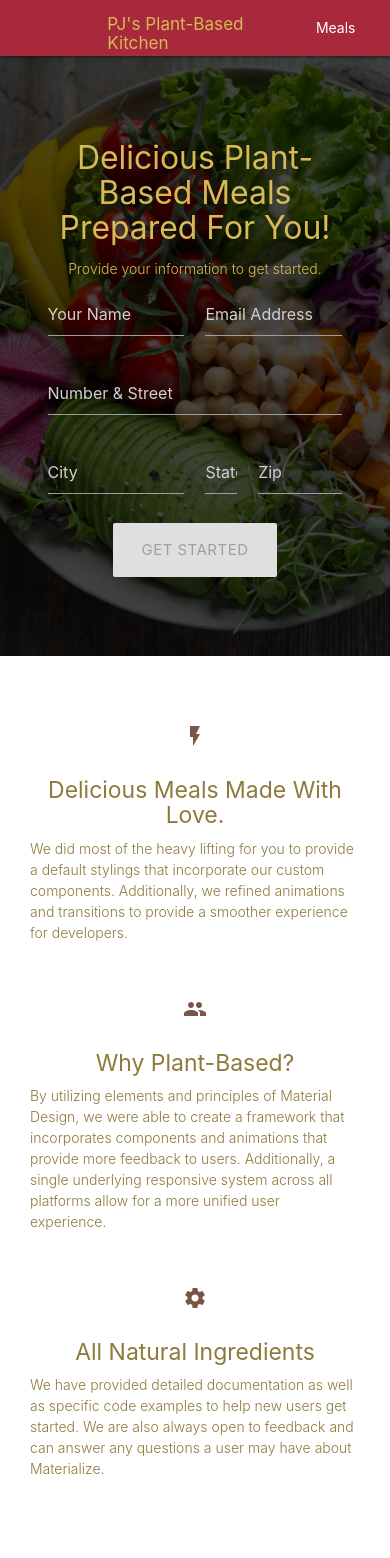
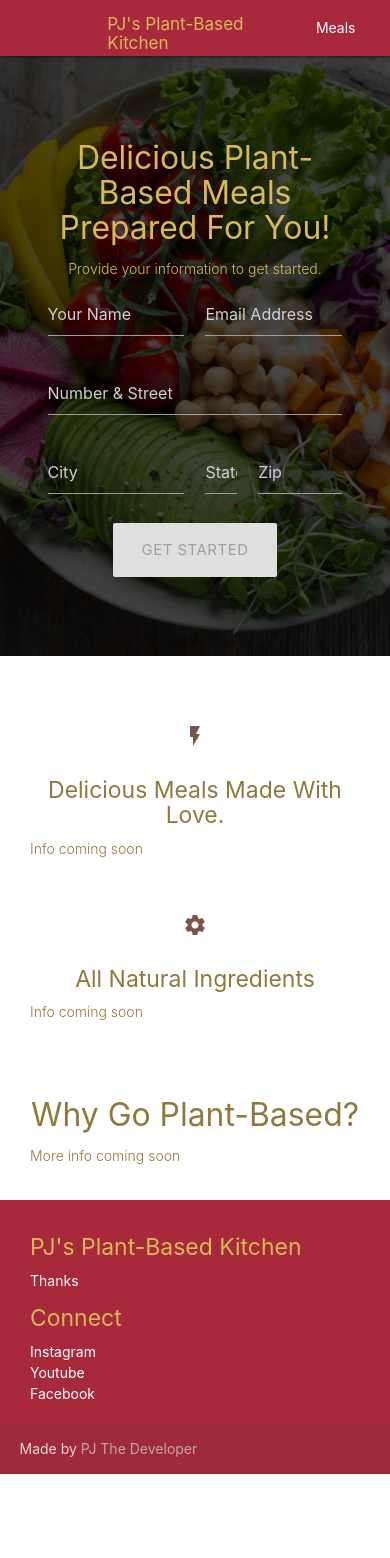
Before and after one commit to profhall/product-browser, a React (Create React App) app: page / in a window 390 px wide. Shown: the top 1558 px of the page. After the commit the page ends 1474 px from the top, so only its background shows below. Built offline with nearby package versions, Linux system fonts and the light colour scheme.

Commit message:
working version = need to update recipes and make live, nest thing to do is fix meals selection on small screens

```diff
--- a/package.json
+++ b/package.json
@@ -9,6 +9,7 @@
     "react-datepicker": "^2.10.1",
     "react-day-picker": "^7.4.0",
     "react-dom": "^16.12.0",
+    "react-modal": "^3.11.1",
     "react-scripts": "3.2.0",
     "react-slideshow-image": "^1.3.1",
     "reactjs-popup": "^1.5.0",
--- a/src/App.css
+++ b/src/App.css
@@ -1,6 +1,26 @@
+.Modal {
+  position: absolute;
+  top: 40px;
+  left: 40px;
+  right: 40px;
+  bottom: 40px;
+  width: 80%;
+  margin: auto;
+}
+
+.Overlay {
+  position: fixed;
+  top: 0;
+  left: 0;
+  right: 0;
+  bottom: 0;
+  background-color: rgba(0,0,0,.5);
+  z-index: 999;
+}
+
 
 .DayPicker-Months {
-    background-color: grey;
+    background-color: transparent;
 }
 .DayPickerInput{
 color: white;
--- a/src/App.js
+++ b/src/App.js
@@ -1,4 +1,4 @@
-import React, {useState} from 'react';
+import React, {useEffect,useState} from 'react';
 import logo from './logo.svg';
 import './App.css';
 import Navi from "./components/Header/Header"
@@ -18,14 +18,24 @@ const stuff = meals;
 function App() {
 
     const [chosenMeals, setMeals] = useState([]);
+    const [chosenSalads, setSalads] = useState([]);
     const [howManyMeals, getNumberOfMeals] = useState(0);
     const [mealViewOpen, ToggleMeals] = useState(false);
     const [confirmation, setConfirmation] = useState(false);
+    // const [allMeals, setAllMeals] = useState([]);
 
     const ToggleMealsView = (toToggle) =>{
         console.log("See Meals...")
         ToggleMeals(toToggle)
     };
+
+    let everything = []
+
+    useEffect(() => {
+        console.log(chosenMeals,chosenSalads);
+
+    }, [chosenSalads,chosenMeals]);
+
 
     const emailSelection = (chosenItems, userInfo) => {
         const Info = userInfo;
@@ -53,21 +63,31 @@ function App() {
     const addToFavs=(item)=> {
         // chosenItems.push(<li>{item.name}</li>)
 
-        let items = [];
+        let items = null;
+        let salads = null;
         console.log(chosenMeals.length , howManyMeals);
 
-        if (chosenMeals.length < howManyMeals){
+        if (chosenMeals.length < howManyMeals && item.type !== "salad"){
+            console.log("Entree Chosen");
+
             items = chosenMeals.concat(item.name);
+            // console.log(items)
             setMeals(items);
+
+
         }
-        if(item.type === "salad"){
-            console.log("Salad Chosen")
+        if(chosenSalads.length < Math.floor(howManyMeals/4) && item.type === "salad"){
+            console.log("Salad Chosen");
+            salads = chosenSalads.concat(item.name);
+            // console.log(items)
+            setSalads(salads);
+
         }
     };
     return (
         <TheApp>
             <Navi/>
-            <MainIntro confirmation={confirmation}  emailSelection={emailSelection} chosenMeals={chosenMeals} getNumberOfMeals={getNumberOfMeals} setMeals={setMeals} ToggleMeals={ToggleMealsView}/>
+            <MainIntro confirmation={confirmation}  emailSelection={emailSelection} chosenMeals={chosenMeals} getNumberOfMeals={getNumberOfMeals} setMeals={setMeals} chosenSalads={chosenSalads} setSalads={setSalads} ToggleMeals={ToggleMealsView}/>
             {mealViewOpen ?
               <Meals>{<Products addToFavs={addToFavs}/>}</Meals> : null}
             <MainInfo/>
--- a/src/components/Contact/Contact.js
+++ b/src/components/Contact/Contact.js
@@ -10,15 +10,10 @@ const Contact = () => {
                 <div className="row">
                     <div className="col s12 center">
                         <h3><i className="mdi-content-send brown-text"></i></h3>
-                        <h4>Contact Us</h4>
-                        <p className="left-align light">Lorem ipsum dolor sit amet, consectetur adipiscing elit.
-                            Nullam scelerisque id nunc nec volutpat. Etiam pellentesque tristique arcu, non consequat
-                            magna fermentum ac. Cras ut ultricies eros. Maecenas eros justo, ullamcorper a sapien id,
-                            viverra ultrices eros. Morbi sem neque, posuere et pretium eget, bibendum sollicitudin
-                            lacus. Aliquam eleifend sollicitudin diam, eu mattis nisl maximus sed. Nulla imperdiet
-                            semper molestie. Morbi massa odio, condimentum sed ipsum ac, gravida ultrices erat. Nullam
-                            eget dignissim mauris, non tristique erat. Vestibulum ante ipsum primis in faucibus orci
-                            luctus et ultrices posuere cubilia Curae;</p>
+                        <h4>Why Go Plant-Based?</h4>
+                        <p className="left-align light">
+                            More info coming soon
+                        </p>
                     </div>
                 </div>
 
--- a/src/components/Footer/Footer.js
+++ b/src/components/Footer/Footer.js
@@ -8,27 +8,24 @@ const Footer = () => {
             <div className="container">
                 <div className="row">
                     <div className="col l6 s12">
-                        <h5 className="white-text">PJ's Plant-Based Kitchen</h5>
-                        <p className="grey-text text-lighten-4">We are a team of college students working on this
-                            project like it's our full time job. Any amount would help support and continue
-                            development on this project and is greatly appreciated.</p>
+                        <h5>PJ's Plant-Based Kitchen</h5>
+                        <p className="grey-text text-lighten-4">Thanks</p>
 
 
                     </div>
                     <div className="col l3 s12">
                         <h5 >Connect</h5>
                         <ul>
-                            <li><a className="white-text" href="#!">Link 1</a></li>
-                            <li><a className="white-text" href="#!">Link 2</a></li>
-                            <li><a className="white-text" href="#!">Link 3</a></li>
-                            <li><a className="white-text" href="#!">Link 4</a></li>
+                            <li><a className="white-text" href="#!">Instagram</a></li>
+                            <li><a className="white-text" href="#!">Youtube</a></li>
+                            <li><a className="white-text" href="#!">Facebook</a></li>
                         </ul>
                     </div>
                 </div>
             </div>
             <div className="footer-copyright">
                 <div className="container">
-                    Made by <a className="brown-text text-lighten-3" href="http://materializecss.com">Materialize</a>
+                    Made by <a className="brown-text text-lighten-3" href="#">PJ The Developer</a>
                 </div>
             </div>
         </TheFooter>
--- a/src/components/InfoSection/InfoSection.js
+++ b/src/components/InfoSection/InfoSection.js
@@ -12,37 +12,21 @@ const Main = () => {
         <MainContent className="container">
             <div className="section">
                 <div className="row">
-                    <div className="col s12 m4">
+                    <div className="col s12 m6">
                         <div className="icon-block">
                             <h2 className="center brown-text"><i className="material-icons">flash_on</i></h2>
                             <h5 className="center">Delicious Meals Made With Love.</h5>
 
-                            <p className="light">We did most of the heavy lifting for you to provide a default stylings
-                                that incorporate our custom components. Additionally, we refined animations and
-                                transitions to provide a smoother experience for developers.</p>
+                            <p className="light">Info coming soon</p>
                         </div>
                     </div>
 
-                    <div className="col s12 m4">
-                        <div className="icon-block">
-                            <h2 className="center brown-text"><i className="material-icons">group</i></h2>
-                            <h5 className="center">Why Plant-Based?</h5>
-
-                            <p className="light">By utilizing elements and principles of Material Design, we were able
-                                to create a framework that incorporates components and animations that provide more
-                                feedback to users. Additionally, a single underlying responsive system across all
-                                platforms allow for a more unified user experience.</p>
-                        </div>
-                    </div>
-
-                    <div className="col s12 m4">
+                    <div className="col s12 m6">
                         <div className="icon-block">
                             <h2 className="center brown-text"><i className="material-icons">settings</i></h2>
                             <h5 className="center">All Natural Ingredients</h5>
+                            <p className="light">Info coming soon</p>
 
-                            <p className="light">We have provided detailed documentation as well as specific code
-                                examples to help new users get started. We are also always open to feedback and can
-                                answer any questions a user may have about Materialize.</p>
                         </div>
                     </div>
                 </div>
--- a/src/components/Products/Products.js
+++ b/src/components/Products/Products.js
@@ -29,7 +29,6 @@ const Products = ({addToFavs}) => {
     };
     window.addEventListener('resize', handleResize);
 
-
     // const addToFavs=(item)=> {
     //     // chosenItems.push(<li>{item.name}</li>)
     //
--- a/src/data.js
+++ b/src/data.js
@@ -1,6 +1,6 @@
 export const meals = [
     {
-        "name": "Quinoa Bowl w/BBQ Jerked Jackfruit",
+        "name": "Caribbean Quinoa Bowl with BBQ Jerked Jackfruit",
         "sides": ["Fried Plantains", "Salad"],
         "description": "A tasty bowl combining jerked jackfruit quinoa and red beans cooked in coconut milk. We use spices and herbs to create a Caribbean taste.",
         "photo": "https://tryveg.com/wp-content/uploads/2018/07/IMG_20180613_150406_086-1024x1024.jpg",
@@ -32,7 +32,7 @@ export const meals = [
         "ingredients":["sweet potato", "brussel sprouts", "jalapenos", "young jackfruit","lime juice","green peas", "baby corn", "garlic", "herb & spices", "bell pepper"," onion", "grapeseed oil" ]
     },
     {
-        "name": "Jackfruit Crab Cakes w/Lemon Dill Sauce",
+        "name": "Jackfruit Crab Cakes with Lemon Dill Sauce",
         "sides": ["Sauteed Veggies" ],
         "description": "Our version of a classic seafood dish made with the versatile Jackfruit. These cakes come with sauteed veggies a salad of your choice and a lemon dill aioli dipping sauce",
         "photo": "https://dizzybusyandhungry.com/wp-content/uploads/2018/09/crab-cakes-3862-2.jpg",
@@ -62,15 +62,6 @@ export const meals = [
         "photo": "https://cdn.shortpixel.ai/client/q_lossy,ret_img,w_300/https://thatgirlcookshealthy.com/wp-content/uploads/2018/03/curried-jackfruit-Image-300x300.jpg",
         "type": "entree",
         "ingredients":["young jackfruit", "sweet potato", "garlic", "ginger", "onion", "scallion", "herbs & spices", "tomato", "coconut milk", "coconut oil", "rice", "kidney beans", "kale", "red cabbage", "carrots" ]
-    },
-    {
-        "name": "Quinoa & Lentil Stuffed Peppers",
-        "nutrition": "carbs 72g | protein 21g | fat 12g | ",
-        "sides": ["Sauteed Sweet Potatoes", "Roasted Brussel Sprouts"],
-        "description": "Stuffed with lentils, quinoa, kale, shallots, garlic, and smoky spices, these peppers are as healthy as they are delicious. This recipe is gluten-free, packed with nutrition! It comes with roasted sweet potatoes & roasted brussel sprouts",
-        "ingredients": ["quinoa", "lentils","kale", "grapeseed oil", "garlic", "tomato sauce", "shallot", ],
-        "type":"entree",
-        "photo": "https://www.veganosity.com/wp-content/uploads/2015/02/2015-02-09-001-2015-02-09-026-216x248.jpg"
     },
     {
         "name": "Lemon Herb Couscous Salad",
```
Also changed, not shown: src/components/Main/Main.js (+104 -23 lines), 1 other file (tests, documents, lock files or other folders).
